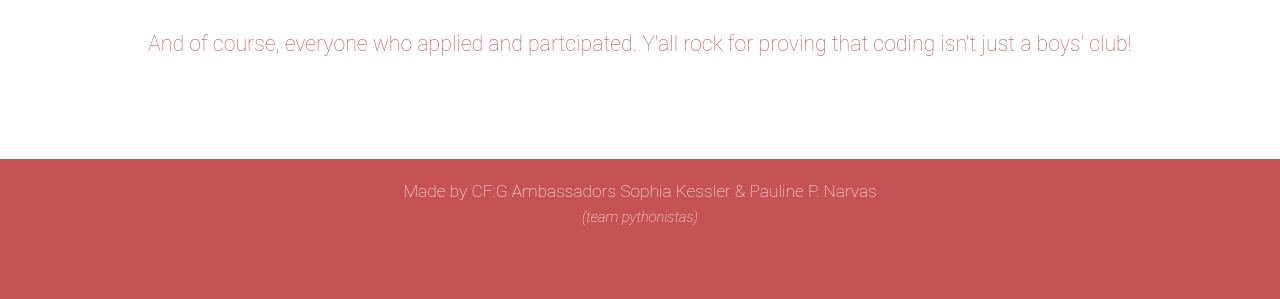
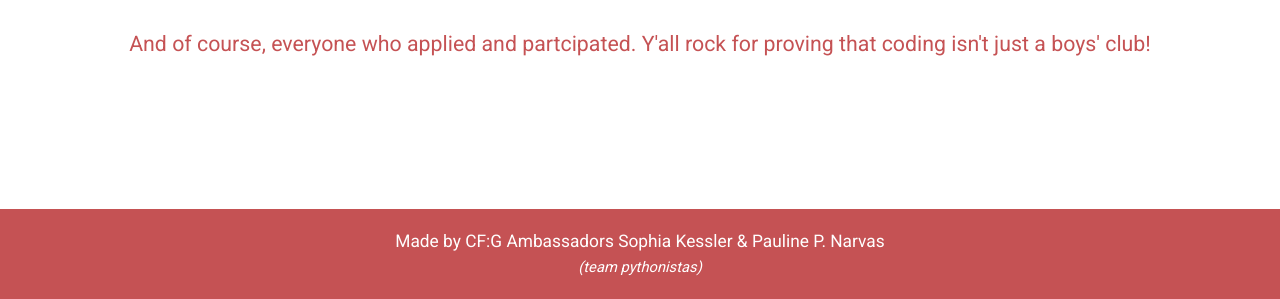
Before and after one commit to paulienuh/PythonProject, a Flask app: page / in a window 1280 px wide. Shown: the part 2995-3294 px from the top of the page. Run offline with Flask 2, Linux system fonts and the light colour scheme; some libraries are stand-ins or nearby versions.

Commit message:
minor changes

```diff
--- a/static/style.css
+++ b/static/style.css
@@ -97,7 +97,7 @@
     width: 100%;
     margin: 0 auto;
     overflow:hidden;
-    padding-bottom: 120px;
+    padding-bottom: 70px;
     	background: #c55254;
 color: white;
 
--- a/templates/index.html
+++ b/templates/index.html
@@ -6,8 +6,7 @@
 
 
 <link rel="stylesheet" type="text/css" href="{{ url_for('static', filename='style.css') }}">
-<link href="https://fonts.googleapis.com/css?family=Noto+Serif" rel="stylesheet">
-
+<link href="https://fonts.googleapis.com/css?family=Noto+Serif|Roboto" rel="stylesheet">
 
 <script src="https://use.fontawesome.com/e5bf3cfa9c.js"></script>
 <body>
@@ -59,7 +58,7 @@
 Our 8-weeks of coding adventures couldn't have been achieved without our talented instructors:<br><br>
 <center>Tejay White, Dave Chaston, Chris Bingham, Tania Allard, Darren Vong</center>
 <br><br>
-Tell everyone else how awesome they are! Nominate them as your <a href="https://codefirstgirls.typeform.com/to/zVjXUU" style=" border-bottom: 6px double #e2b9ba;">instructor of the month!</a>
+Tell everyone else how awesome they are - nominate them as your <a href="https://codefirstgirls.typeform.com/to/zVjXUU" style=" border-bottom: 6px double #e2b9ba;">instructor of the month!</a>
 
 <div class="imgbox" >
 <center>
```
